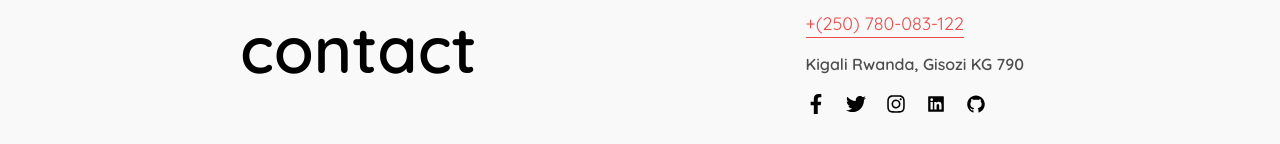
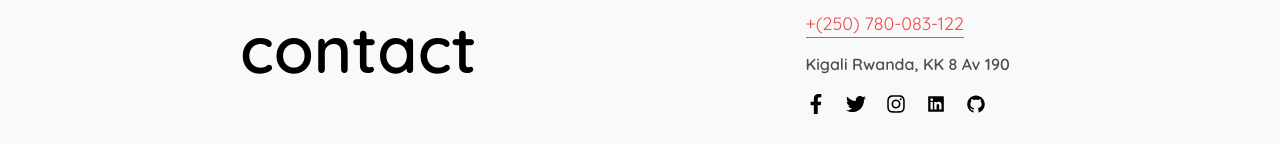
Before and after one commit to barackm/personal-portfolio, a React (Create React App) app: page / in a window 1280 px wide. Both pictures are taken after a click on the element 1240 px from the left and 45 px from the top of the page. Shown: the part 514-658 px from the top of the page. Built offline with nearby package versions, Linux system fonts and the light colour scheme; no server answers.

Commit message:
Update address

```diff
--- a/src/components/Header.jsx
+++ b/src/components/Header.jsx
@@ -169,7 +169,7 @@ class Header extends Component {
             <div className="contact-text">
               <p>barackmukelenga100@gmail.com</p> <br />
               <p>+(250) 780-083-122</p> <br />
-              <span>Kigali Rwanda, Gisozi KG 790</span>
+              <span>Kigali Rwanda, KK 8 Av 190</span>
             </div>
             <div className="contact-details-icon-wrapper">
               <div className="contact-icon-item">
```
